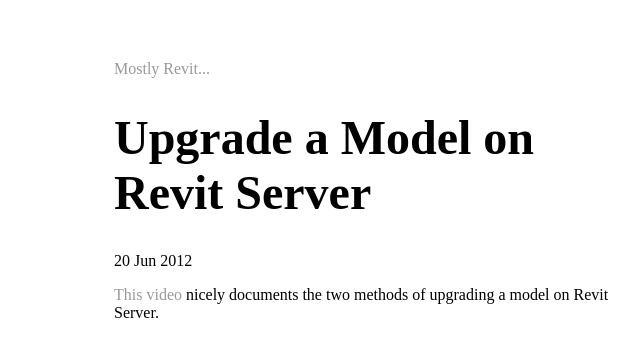
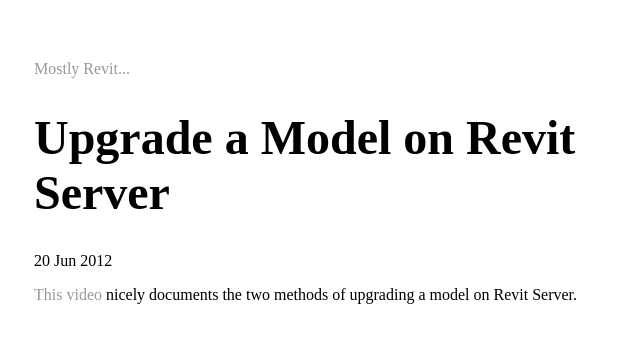
Before and after one commit to estimmel/mostly-revit-blog, a Jekyll site: the page built from _posts/2012-06-20-upgrade-revit-server-model.md, in a window 1280 px wide. Shown: the top 357 px of the page, without its empty margins (276-916 px from the left). Built offline with Jekyll 4.4.1, drawn with Linux system fonts in a browser that asks for light colours.

Commit message:
adjusting the width of the body

```diff
--- a/css/main.css
+++ b/css/main.css
@@ -1,6 +1,6 @@
 body {
     margin: 60px auto;
-    width: 500px;
+    width: 660px;
 }
 nav ul, footer ul {
     font-family:'Helvetica', 'Arial', 'Sans-Serif';
```
